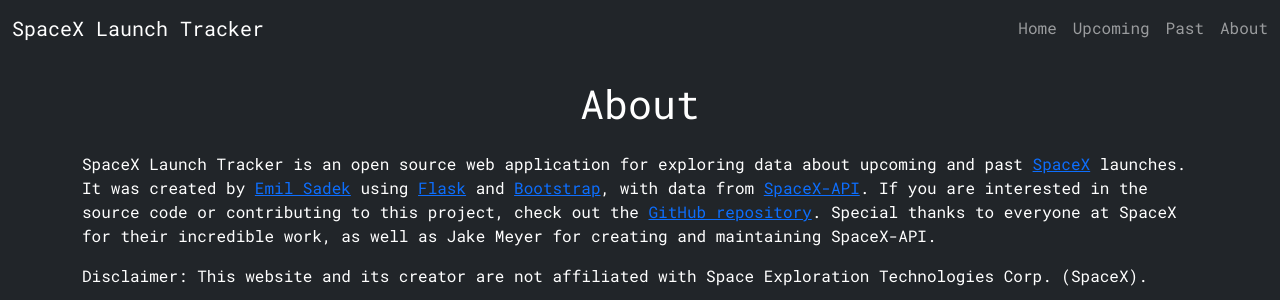
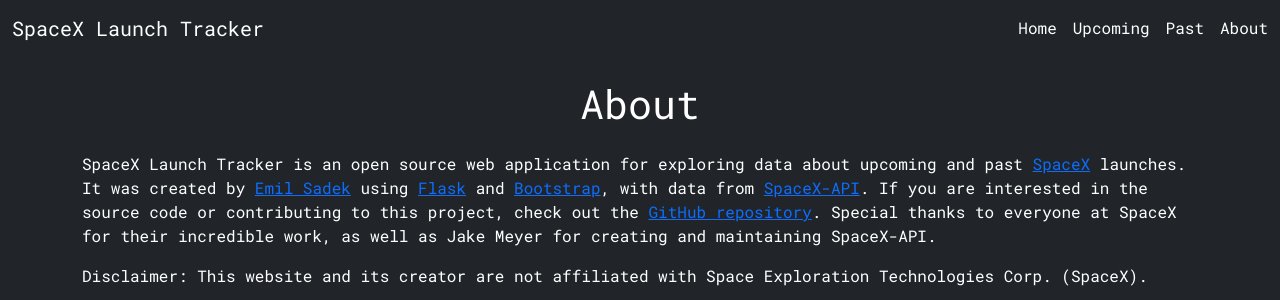
Before and after one commit to esadek/spacex-launch-tracker, a Flask app: page /about in a window 1280 px wide. Shown: the top 300 px of the page. Run offline with Flask 2, Linux system fonts and the light colour scheme.

Commit message:
Add: active class to nav links

```diff
--- a/src/templates/layout.html
+++ b/src/templates/layout.html
@@ -26,16 +26,16 @@
         <div class="collapse navbar-collapse justify-content-end" id="navbarText">
           <ul class="navbar-nav">
             <li class="nav-item">
-              <a class="nav-link" href="{{ url_for('home') }}">Home</a>
+              <a class="nav-link active" href="{{ url_for('home') }}">Home</a>
             </li>
             <li class="nav-item">
-              <a class="nav-link" href="{{ url_for('upcoming') }}">Upcoming</a>
+              <a class="nav-link active" href="{{ url_for('upcoming') }}">Upcoming</a>
             </li>
             <li class="nav-item">
-              <a class="nav-link" href="{{ url_for('past') }}">Past</a>
+              <a class="nav-link active" href="{{ url_for('past') }}">Past</a>
             </li>
             <li class="nav-item">
-              <a class="nav-link" href="{{ url_for('about') }}" style="padding-right: 0;">About</a>
+              <a class="nav-link active" href="{{ url_for('about') }}" style="padding-right: 0;">About</a>
             </li>
           </ul>
         </div>
```
